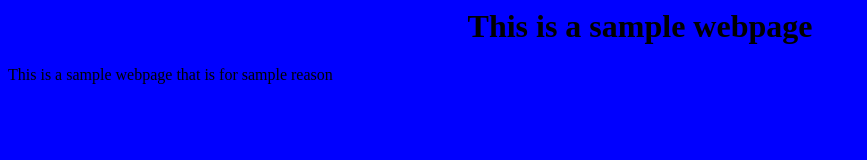
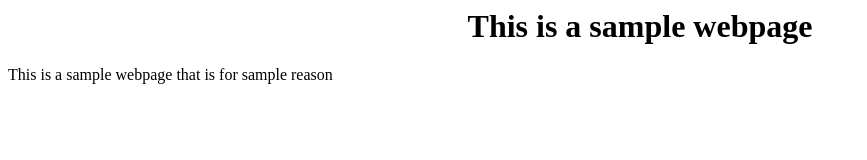
Before and after one commit to ManojKumar2069/sample, a plain HTML site: page sample.html in a window 1280 px wide. Shown: the whole page, without its empty margins (0-867 px from the left). Drawn offline with Linux system fonts and the light colour scheme.

Commit message:
Update sample.html

```diff
--- a/sample.html
+++ b/sample.html
@@ -2,7 +2,7 @@
   <head>
     <title> Sample webpage</title>
   </head>
-  <body bgcolor="blue">
+  <body>
     <center><b><h1>This is a sample webpage</h1></b></center>
     <p>This is a sample webpage that is for sample reason</p>
   </body>
```
